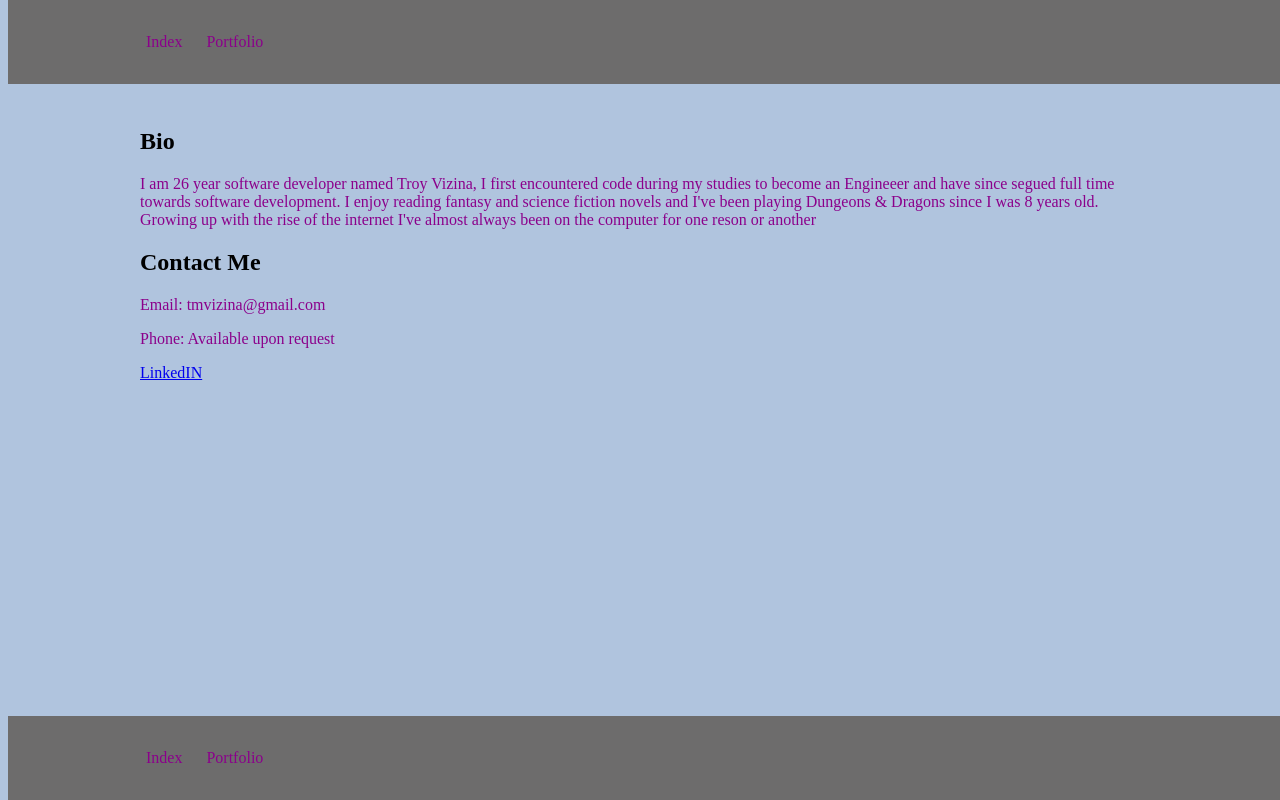
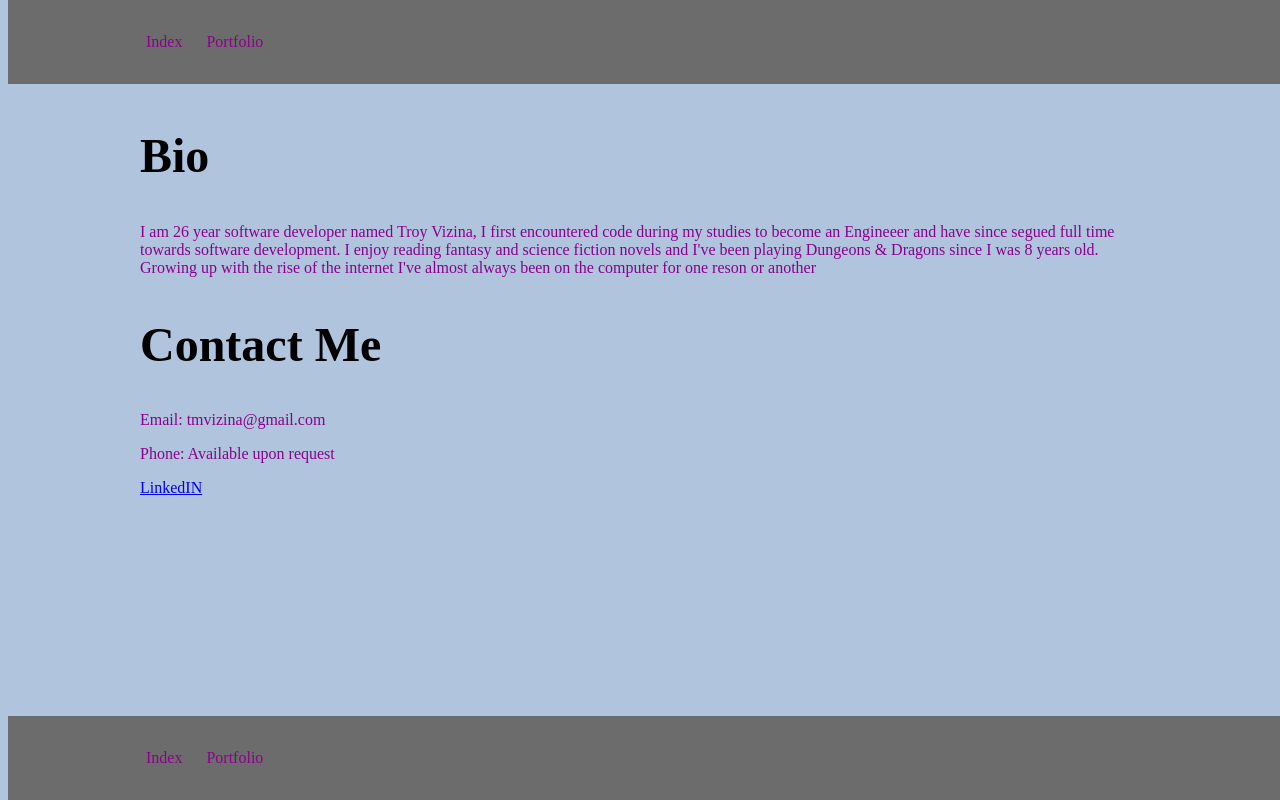
Before and after one commit to tmvizina/tmvizina.github.io, a plain HTML site: page about.html in a window 1280 px wide. Drawn offline with Linux system fonts and the light colour scheme.

Commit message:
Second commit

```diff
--- a/about.html
+++ b/about.html
@@ -47,14 +47,14 @@
         </div>
         <div id="HomePageWidth" class="container">
         <div>
-            <h2>
+            <h2 class="mediumFont">
                 Bio
             </h2>
             <p> I am 26 year software developer named Troy Vizina,  I first encountered code during my studies to become an Engineeer and have since segued full time towards software development. I enjoy reading fantasy and science fiction novels and I've been playing Dungeons & Dragons since I was 8 years old. Growing up with the rise of the internet I've almost always been on the computer for one reson or another</p>
         </div>
 
         <div>
-            <h2> Contact Me</h2>
+            <h2 class="mediumFont"> Contact Me</h2>
             <p>Email: tmvizina@gmail.com </p>
             <p>Phone: Available upon request</p>
 
--- a/main.css
+++ b/main.css
@@ -17,6 +17,10 @@ h2{
     font-size: 72px;
 }
 
+.mediumFont{
+    font-size:48
+}
+
 /* Ids are meant to be used only ONCE per page*/
 #ImageBorder {
     border: 15px solid blue;
```
Also changed, not shown: portfolio.html (+1 -1 lines).
